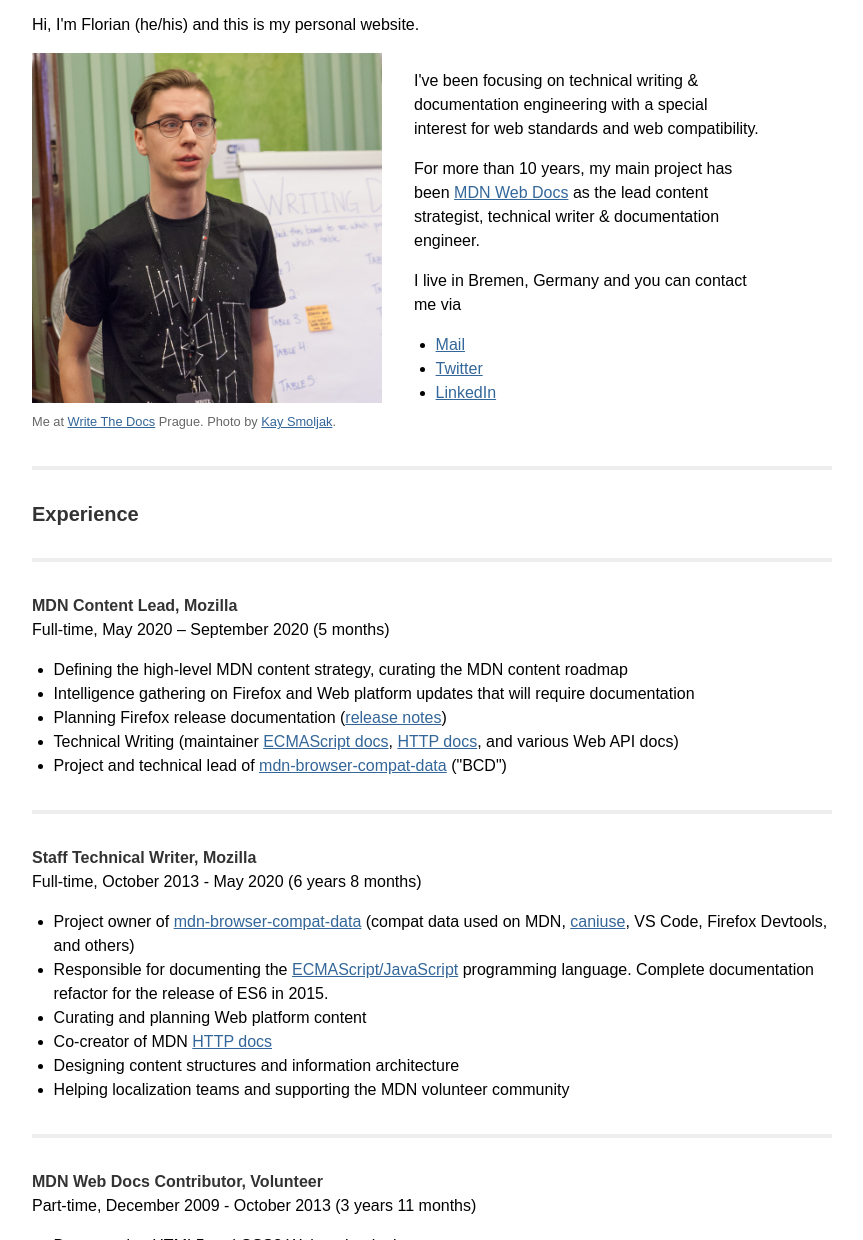
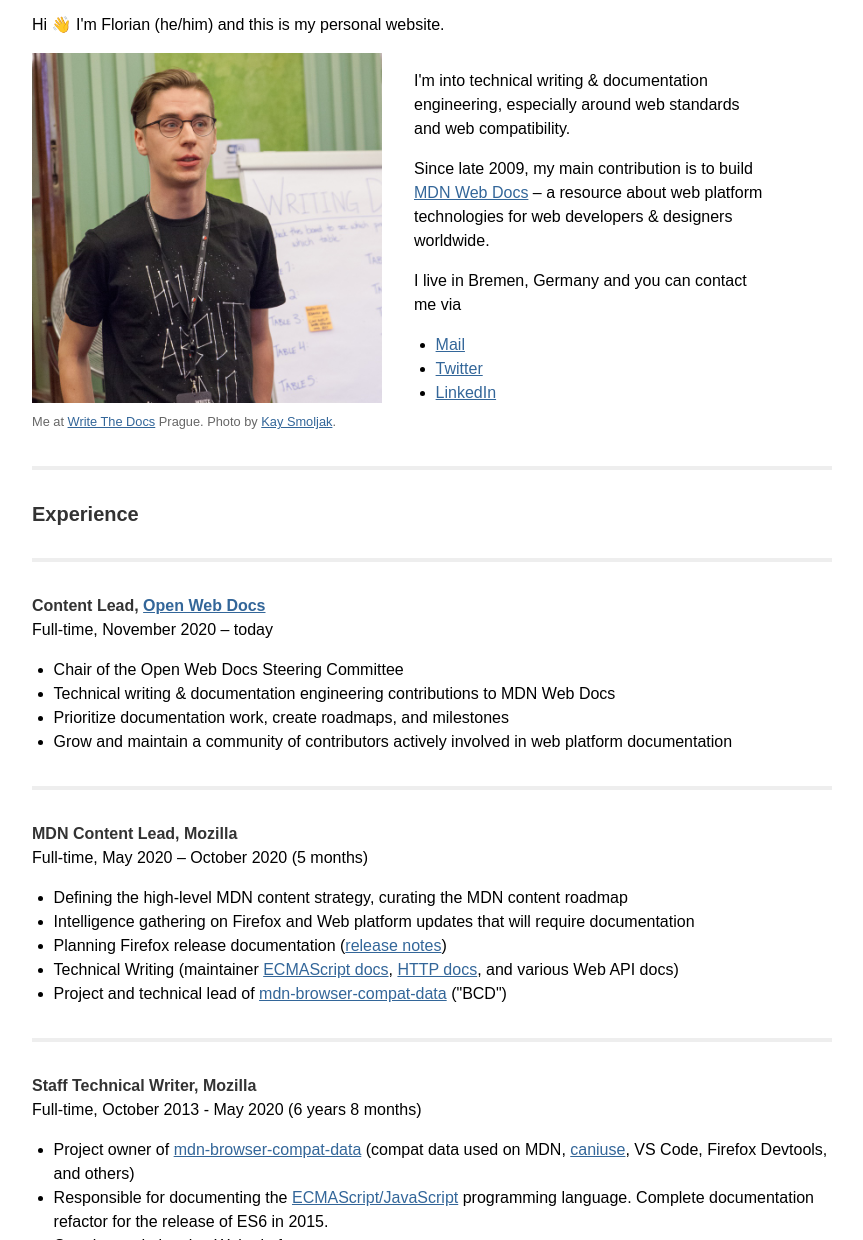
Before and after one commit to Elchi3/Elchi3.github.io, a Jekyll site: the page built from about/index.html, in a window 1280 px wide and 1400 px high, cut to the strip 160-1400 px from the top of the window. Shown: the whole strip, without its empty margins (208-1071 px from the left). Built offline with Jekyll 4.4.1, drawn with Linux system fonts in a browser that asks for light colours.

Commit message:
2021 update

```diff
--- a/about/index.html
+++ b/about/index.html
@@ -7,7 +7,7 @@ title: About - Florian Scholz
 
 <h2>About</h2>
 
-<p>Hi, I'm Florian (he/his) and this is my personal website.</p>
+<p>Hi 👋 I'm Florian (he/him) and this is my personal website.</p>
 
 <figure style="float: left; max-width: 350px; margin: 0 2em 2em 0">
   <img src="/assets/img/florian-wtd-prague.jpg" alt="Florian at Write The Docs Prague">
@@ -16,9 +16,9 @@ title: About - Florian Scholz
 </figure>
 
 <div style="float: left; max-width: 350px">
-<p>I've been focusing on technical writing & documentation engineering with a special interest for web standards and web compatibility.</p>
-<p>For more than 10 years, my main project has been <a href="https://developer.mozilla.org">MDN Web Docs</a>
-as the lead content strategist, technical writer &amp; documentation engineer.</p>
+<p>I'm into technical writing & documentation engineering, especially around web standards and web compatibility.</p>
+<p>Since late 2009, my main contribution is to build <a href="https://developer.mozilla.org">MDN Web Docs</a>
+  – a resource about web platform technologies for web developers &amp; designers worldwide.</p>
 <p>I live in Bremen, Germany and you can contact me via</p>
 
 <ul>
@@ -34,8 +34,21 @@ as the lead content strategist, technical writer &amp; documentation engineer.</
 
 <hr>
 
+<h3>Content Lead, <a href="http://openwebdocs.org">Open Web Docs</a></h3>
+<span>Full-time, November 2020 – today</span>
+<p>
+  <ul>
+    <li>Chair of the Open Web Docs Steering Committee
+    <li>Technical writing &amp; documentation engineering contributions to MDN Web Docs
+    <li>Prioritize documentation work, create roadmaps, and milestones
+    <li>Grow and maintain a community of contributors actively involved in web platform documentation
+  </ul>
+</p>
+
+<hr>
+
 <h3>MDN Content Lead, Mozilla</h3>
-<span>Full-time, May 2020 – September 2020 (5 months)</span>
+<span>Full-time, May 2020 – October 2020 (5 months)</span>
 <p>
   <ul>
     <li>Defining the high-level MDN content strategy, curating the MDN content roadmap
```
